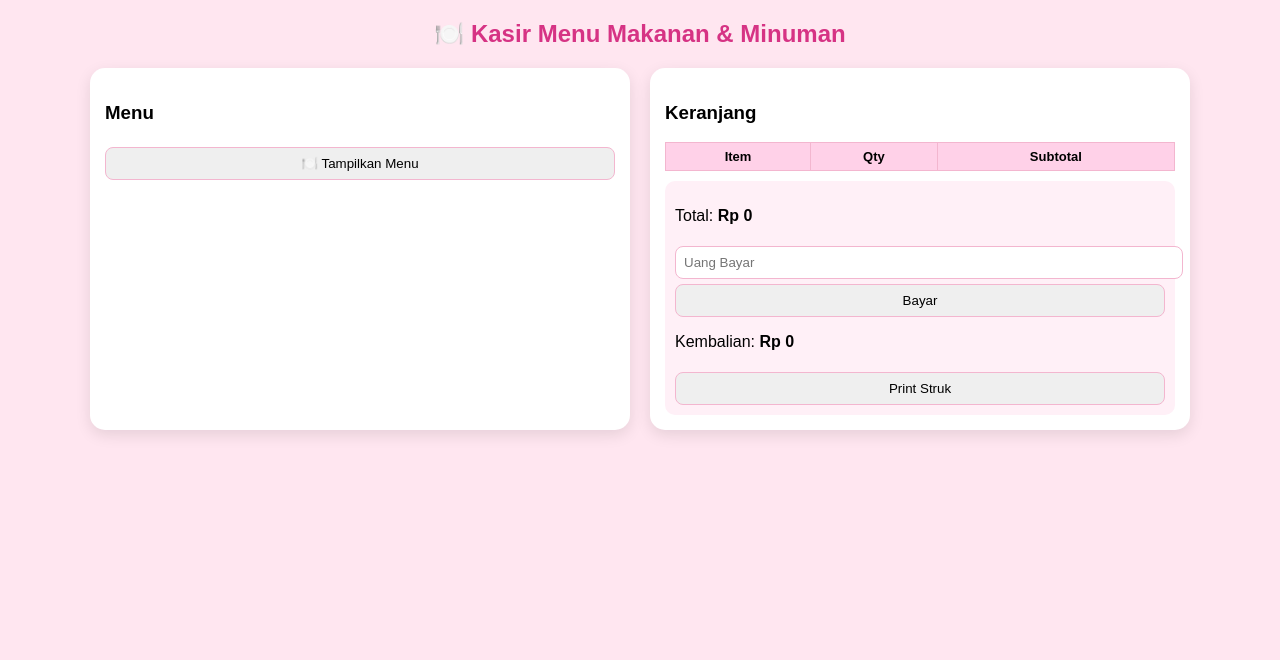
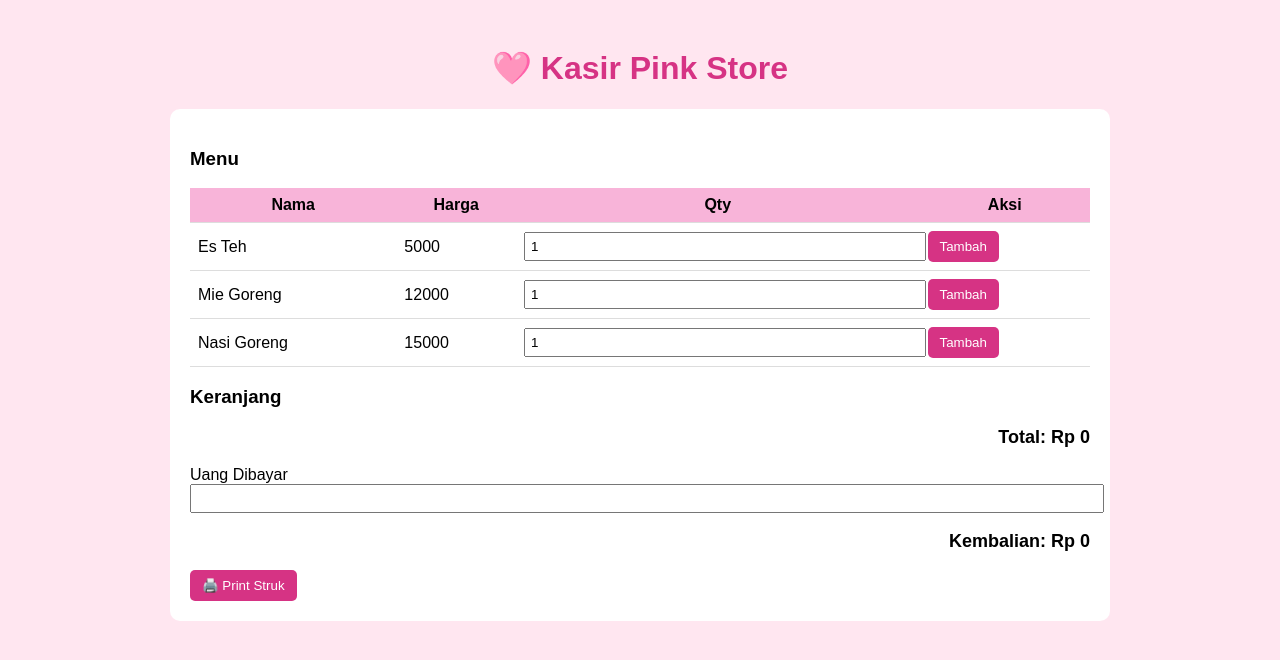
Before and after one commit to dhinajessicaadelia-blip/WM-DDR, a plain HTML site: page index.html in a window 1280 px wide. Drawn offline with Linux system fonts and the light colour scheme.

Commit message:
Add files via upload

```diff
--- a/index.html
+++ b/index.html
@@ -2,273 +2,153 @@
 <html lang="id">
 <head>
 <meta charset="UTF-8">
-<title>Warung Makan Didira</title>
-
+<title>Kasir Pink Store</title>
 <style>
-body{
-    font-family: Arial;
-    background:#ffe6f0;
+body {
+  font-family: Arial, sans-serif;
+  background: #ffe6f0;
+  padding: 20px;
 }
-h2{
-    text-align:center;
-    color:#d63384;
+h1 {
+  text-align: center;
+  color: #d63384;
 }
-.container{
-    display:flex;
-    gap:20px;
-    max-width:1100px;
-    margin:20px auto;
+.container {
+  max-width: 900px;
+  margin: auto;
+  background: white;
+  padding: 20px;
+  border-radius: 10px;
 }
-.box{
-    background:white;
-    padding:15px;
-    border-radius:15px;
-    box-shadow:0 5px 15px rgba(0,0,0,0.1);
-    flex:1;
+table {
+  width: 100%;
+  border-collapse: collapse;
 }
-.menu{
-    display:grid;
-    grid-template-columns:repeat(2,1fr);
-    gap:10px;
+th, td {
+  border-bottom: 1px solid #ddd;
+  padding: 8px;
 }
-.menu button{
-    background:#ffb6d5;
-    border:none;
-    border-radius:10px;
-    padding:10px;
-    cursor:pointer;
-    font-weight:bold;
+th {
+  background: #f8b4d9;
 }
-.menu button:hover{
-    background:#ff69b4;
-    color:white;
+button {
+  background: #d63384;
+  color: white;
+  border: none;
+  padding: 8px 12px;
+  border-radius: 5px;
+  cursor: pointer;
 }
-table{
-    width:100%;
-    border-collapse:collapse;
-    margin-top:10px;
-    font-size:13px;
+input {
+  padding: 5px;
+  width: 100%;
 }
-th,td{
-    border:1px solid #f3b6cf;
-    padding:6px;
-    text-align:center;
-}
-th{
-    background:#ffd1e8;
-}
-.qty-btn{
-    padding:2px 6px;
-    margin:0 3px;
-    border:none;
-    border-radius:5px;
-    background:#ff69b4;
-    color:white;
-    cursor:pointer;
-}
-input,button{
-    width:100%;
-    padding:8px;
-    margin-top:5px;
-    border-radius:8px;
-    border:1px solid #f3b6cf;
-}
-.total{
-    background:#fff0f7;
-    padding:10px;
-    border-radius:10px;
-    margin-top:10px;
-}
-
-/* STRUK */
-#struk{
-    display:none;
-    width:220px;
-    background:white;
-    padding:10px;
-    font-family:monospace;
-    font-size:11px;
-}
-.center{text-align:center;}
-hr{
-    border:none;
-    border-top:1px dashed black;
-}
-@media print{
-    body *{visibility:hidden;}
-    #struk,#struk *{visibility:visible;}
-    #struk{position:absolute;left:0;top:0;}
+.total {
+  font-size: 18px;
+  font-weight: bold;
+  text-align: right;
 }
 </style>
 </head>
 
 <body>
-
-<h2>🍽️ Kasir Menu Makanan & Minuman</h2>
+<h1>🩷 Kasir Pink Store</h1>
 
 <div class="container">
+  <h3>Menu</h3>
+  <table>
+    <tr>
+      <th>Nama</th>
+      <th>Harga</th>
+      <th>Qty</th>
+      <th>Aksi</th>
+    </tr>
+    <tr>
+      <td>Es Teh</td>
+      <td>5000</td>
+      <td><input type="number" id="q1" value="1"></td>
+      <td><button onclick="tambah('Es Teh',5000,q1.value)">Tambah</button></td>
+    </tr>
+    <tr>
+      <td>Mie Goreng</td>
+      <td>12000</td>
+      <td><input type="number" id="q2" value="1"></td>
+      <td><button onclick="tambah('Mie Goreng',12000,q2.value)">Tambah</button></td>
+    </tr>
+    <tr>
+      <td>Nasi Goreng</td>
+      <td>15000</td>
+      <td><input type="number" id="q3" value="1"></td>
+      <td><button onclick="tambah('Nasi Goreng',15000,q3.value)">Tambah</button></td>
+    </tr>
+  </table>
 
-<!-- MENU -->
-<div class="box">
-<h3>Menu</h3>
-<button onclick="toggleMenu()" id="btnMenu">🍽️ Tampilkan Menu</button>
-<div class="menu" id="menu" style="display:none;"></div>
+  <h3>Keranjang</h3>
+  <div id="keranjang"></div>
+
+  <p class="total">Total: Rp <span id="total">0</span></p>
+
+  <label>Uang Dibayar</label>
+  <input type="number" id="bayar" oninput="hitungKembali()">
+
+  <p class="total">Kembalian: Rp <span id="kembali">0</span></p>
+
+  <button onclick="printStruk()">🖨️ Print Struk</button>
 </div>
 
-<!-- KERANJANG -->
-<div class="box">
-<h3>Keranjang</h3>
-<table>
-<tr>
-<th>Item</th>
-<th>Qty</th>
-<th>Subtotal</th>
-</tr>
-<tbody id="list"></tbody>
-</table>
-
-<div class="total">
-<p>Total: <b>Rp <span id="total">0</span></b></p>
-<input type="number" id="bayar" placeholder="Uang Bayar">
-<button onclick="hitungBayar()">Bayar</button>
-<p>Kembalian: <b>Rp <span id="kembalian">0</span></b></p>
-<button onclick="printStruk()">Print Struk</button>
-</div>
-</div>
-
-</div>
-
-<!-- STRUK -->
-<div id="struk">
-<div class="center">
-<b>KASIR PINK</b><br>
--------------------
-</div>
-<div id="tanggal"></div>
-<hr>
-<div id="strukItem"></div>
-<hr>
-<div>Total: <span id="sTotal"></span></div>
-<div>Bayar: <span id="sBayar"></span></div>
-<div>Kembali: <span id="sKembali"></span></div>
-<hr>
-<div class="center">TERIMA KASIH 💖</div>
-</div>
+<div id="struk" style="display:none"></div>
 
 <script>
-let items=[];
-let total=0;
+let total = 0;
+let strukText = "";
 
-// DATA MENU
-const menuData=[
- {nama:"Mie Goreng",harga:12000},
- {nama:"Mie Kuah",harga:12000},
- {nama:"Nasi Goreng",harga:15000},
- {nama:"Ayam Geprek",harga:18000},
- {nama:"Bakso",harga:13000},
- {nama:"Es Teh",harga:5000},
- {nama:"Es Jeruk",harga:7000},
- {nama:"Kopi Hitam",harga:6000},
- {nama:"Cappuccino",harga:12000},
- {nama:"Milkshake",harga:14000}
-];
+function tambah(nama, harga, qty) {
+  let sub = harga * qty;
+  total += sub;
 
-// TAMPIL MENU
-const menuDiv=document.getElementById("menu");
-menuData.forEach(m=>{
-menuDiv.innerHTML+=`
-<button onclick="tambahItem('${m.nama}',${m.harga})">
-${m.nama}<br>Rp ${m.harga}
-</button>`;
-});
+  document.getElementById("keranjang").innerHTML +=
+    `<p>${nama} ${qty} x ${harga} = Rp ${sub}</p>`;
 
-// TOGGLE MENU
-function toggleMenu(){
- let menu=document.getElementById("menu");
- let btn=document.getElementById("btnMenu");
- if(menu.style.display==="none"){
-   menu.style.display="grid";
-   btn.innerText="❌ Tutup Menu";
- }else{
-   menu.style.display="none";
-   btn.innerText="🍽️ Tampilkan Menu";
- }
+  strukText += `${nama} ${qty} x ${harga} = ${sub}<br>`;
+  document.getElementById("total").innerText = total;
 }
 
-// TAMBAH ITEM
-function tambahItem(nama,harga){
- let item=items.find(i=>i.nama===nama);
- if(item){
-   item.qty++;
- }else{
-   items.push({nama,harga,qty:1});
- }
- render();
+function hitungKembali() {
+  let bayar = document.getElementById("bayar").value;
+  document.getElementById("kembali").innerText = bayar - total;
 }
 
-// TAMBAH & KURANG QTY
-function plus(i){
- items[i].qty++;
- render();
-}
-function minus(i){
- items[i].qty--;
- if(items[i].qty<=0) items.splice(i,1);
- render();
-}
+function printStruk() {
+  let bayar = document.getElementById("bayar").value;
+  let kembali = bayar - total;
 
-// RENDER KERANJANG
-function render(){
- total=0;
- let html="";
- items.forEach((i,index)=>{
-   let sub=i.qty*i.harga;
-   total+=sub;
-   html+=`
-   <tr>
-    <td>${i.nama}</td>
-    <td>
-     <button class="qty-btn" onclick="minus(${index})">-</button>
-     ${i.qty}
-     <button class="qty-btn" onclick="plus(${index})">+</button>
-    </td>
-    <td>Rp ${sub}</td>
-   </tr>`;
- });
- document.getElementById("list").innerHTML=html;
- document.getElementById("total").innerText=total;
-}
-
-// BAYAR
-function hitungBayar(){
- let bayar=document.getElementById("bayar").value;
- if(bayar<total){alert("Uang kurang");return;}
- document.getElementById("kembalian").innerText=bayar-total;
-}
-
-// PRINT STRUK
-function printStruk(){
- let bayar=document.getElementById("bayar").value;
- if(bayar===""){alert("Masukkan uang bayar");return;}
-
- let html="";
- items.forEach(i=>{
-   html+=`${i.nama}<br>${i.qty} x ${i.harga} = ${i.qty*i.harga}<br>`;
- });
-
- let now=new Date();
- document.getElementById("tanggal").innerText=
- now.toLocaleDateString()+" "+now.toLocaleTimeString();
-
- document.getElementById("strukItem").innerHTML=html;
- document.getElementById("sTotal").innerText=total;
- document.getElementById("sBayar").innerText=bayar;
- document.getElementById("sKembali").innerText=bayar-total;
-
- document.getElementById("struk").style.display="block";
- window.print();
+  let win = window.open("", "", "width=300,height=600");
+  win.document.write(`
+    <html>
+    <head>
+      <title>Struk</title>
+      <style>
+        body { font-family: monospace; font-size: 12px; }
+        h2 { text-align: center; }
+      </style>
+    </head>
+    <body>
+      <h2>Pink Store</h2>
+      ${strukText}
+      <hr>
+      Total : ${total}<br>
+      Bayar : ${bayar}<br>
+      Kembali : ${kembali}<br>
+      <p>Terima Kasih</p>
+      <script>
+        window.print();
+        window.onafterprint = window.close;
+      <\/script>
+    </body>
+    </html>
+  `);
+  win.document.close();
 }
 </script>
-
 </body>
 </html>
```
